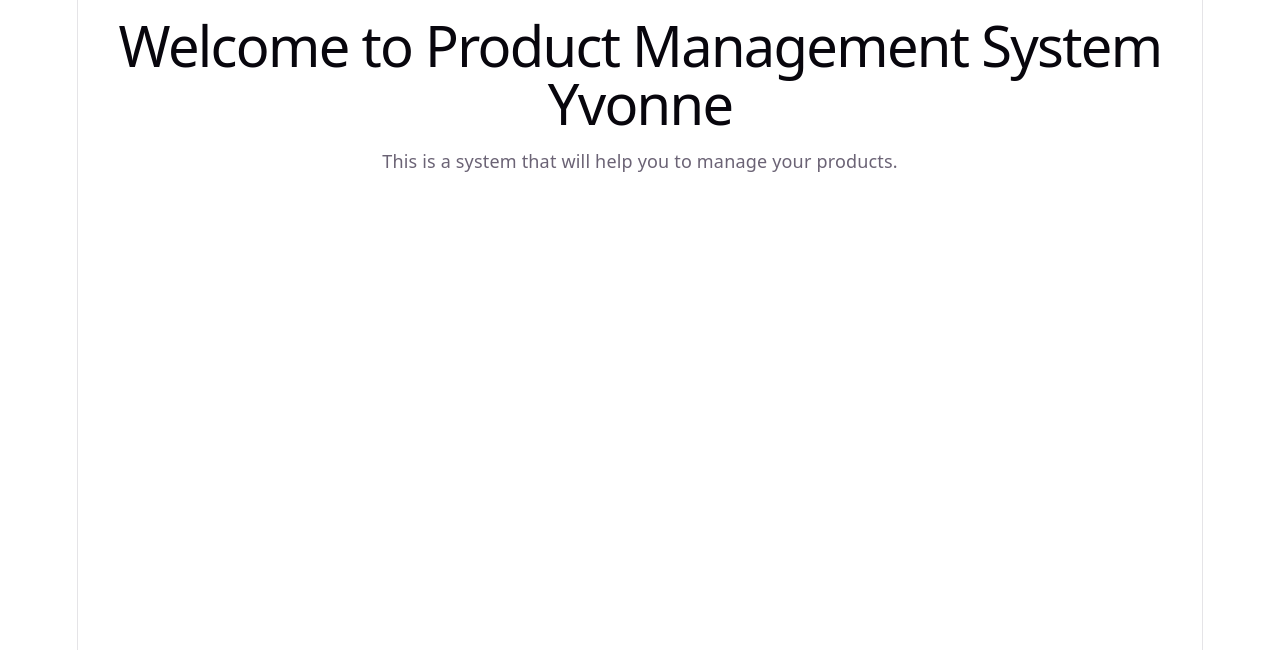
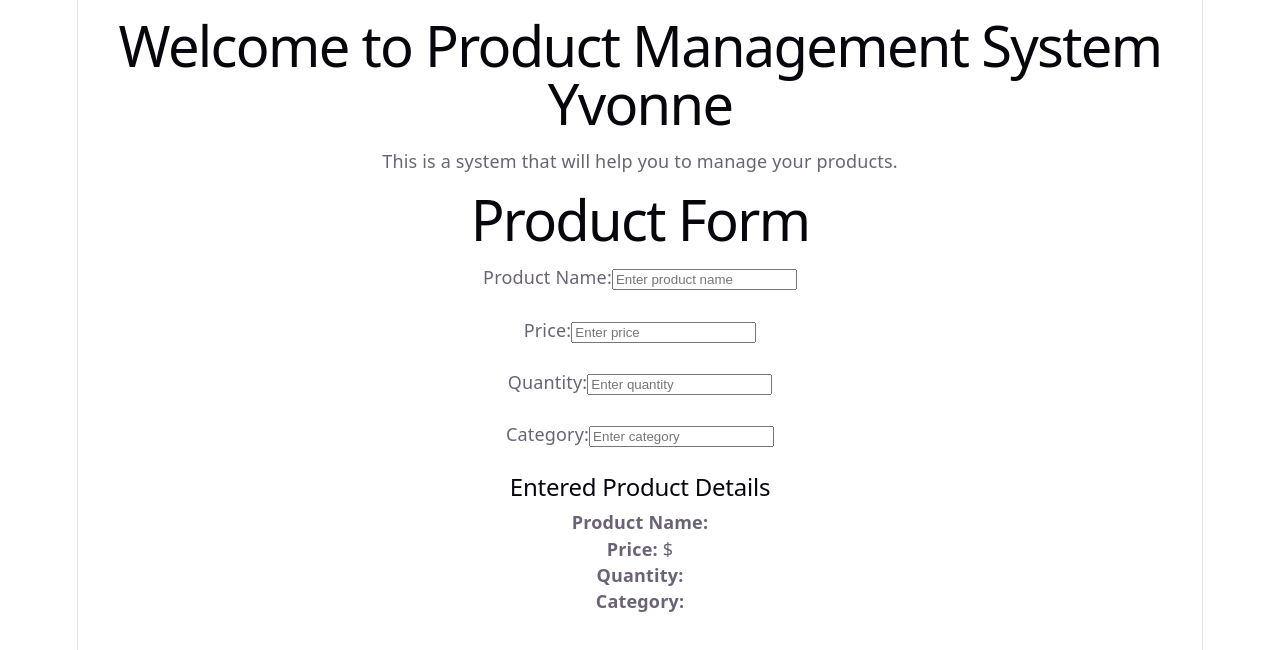
Before and after one commit to YvonneMukabera/product-management-frontend, a React (Vite) app: page / in a window 1280 px wide. Shown: the top 650 px of the page. Built offline with nearby package versions, Linux system fonts and the light colour scheme.

Commit message:
updating app.jsx

```diff
--- a/src/App.jsx
+++ b/src/App.jsx
@@ -1,10 +1,46 @@
+ import { useState } from 'react';
  import Welcome from './components/welcome';
    const title="Welcome to Product Management System";
  function App() {
+  //const[count,setCount]=useState(0);
+  const [name, setName] = useState("");
+  const [price, setPrice] = useState("");
+  const [quantity, setQuantity] = useState("");
+  const [category, setCategory] = useState("");
   return (
     <div>
       <h1>{title}</h1>
       <Welcome name="Yvonne" />
+     { /*<p>Let's practice counting <h2>{count}</h2></p>
+     <p><button onClick={()=>setCount(count+1)}>Click Me to increase your count👍</button></p>
+
+      <button onClick={()=>setCount(count-1)}>Click Me to decrease your count👎</button>
+       <p>Now enter your name:</p>
+      <input type="text" value={name} onChange={(e)=>setName(e.target.value)} />
+      <p>Hello, {name}!</p>*/}
+
+      <h1>Product Form </h1>
+      <div>
+        <label>Product Name:</label>
+        <input type="text" value={name} onChange={(e)=>setName(e.target.value)} placeholder="Enter product name" />
+      </div> <br />
+      <div>
+        <label>Price:</label>
+        <input type="number" value={price} onChange={(e)=>setPrice(e.target.value)} placeholder="Enter price" />
+      </div> <br />
+      <div>
+        <label>Quantity:</label>
+        <input type="number" value={quantity} onChange={(e)=>setQuantity(e.target.value)} placeholder="Enter quantity" />
+      </div> <br />
+      <div>
+        <label>Category:</label>
+        <input type="text" value={category} onChange={(e)=>setCategory(e.target.value)} placeholder="Enter category" />
+      </div> <br />
+      <h2>Entered Product Details</h2>
+      <p><strong>Product Name:</strong> {name}</p>
+      <p><strong>Price:</strong> ${price}</p>
+      <p><strong>Quantity:</strong> {quantity}</p>
+      <p><strong>Category:</strong> {category}</p>
     </div>
   );
  }
```
